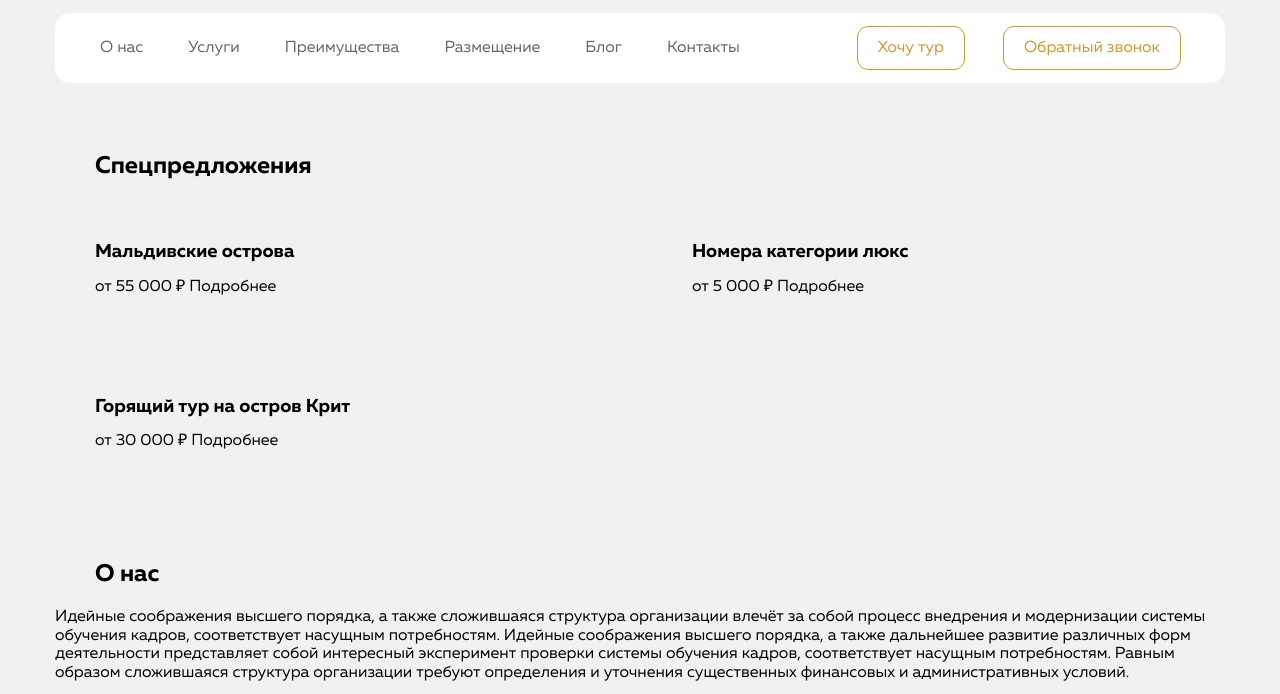
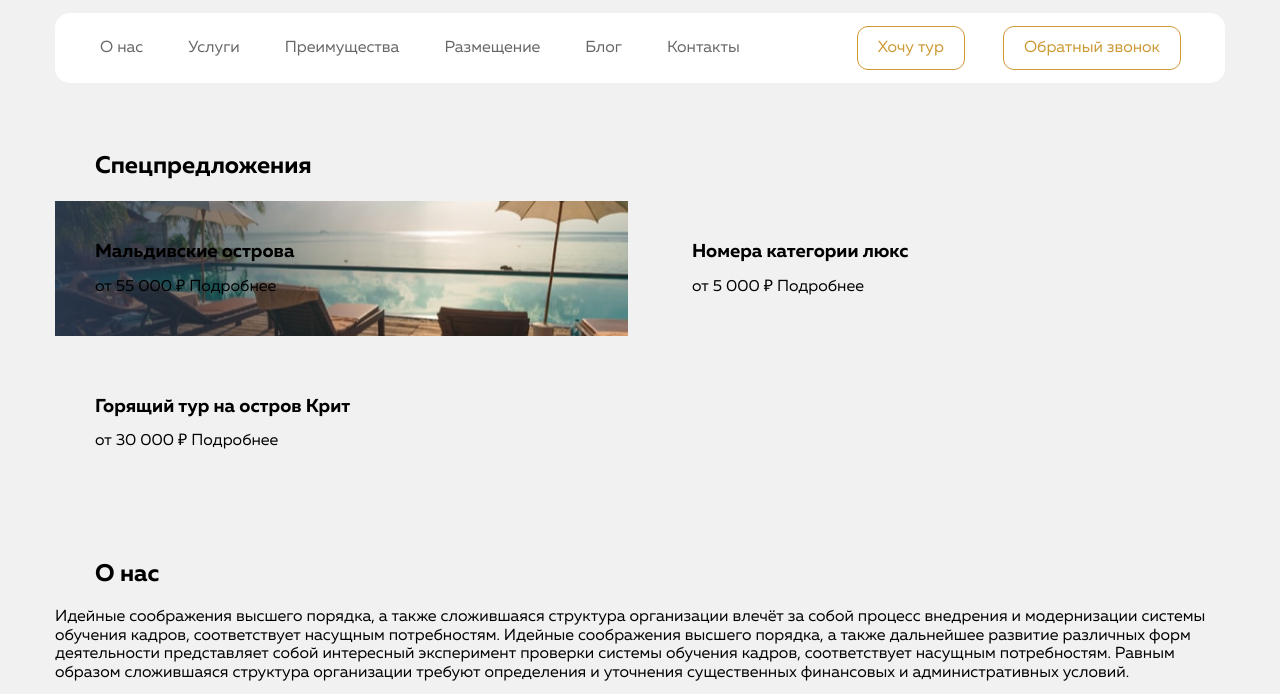
Before and after one commit to demsus81/skillbox-frontend, a plain HTML site: page index.html in a window 1280 px wide. Shown: the part 106-800 px from the top of the page. Drawn offline with Linux system fonts and the light colour scheme.

Commit message:
dec12 7:10
edit spectial offer

```diff
--- a/css/style.css
+++ b/css/style.css
@@ -215,6 +215,13 @@ body {
   padding-bottom: 40px;
 }
 
+.offer-background-1 {
+  background-image: url(../img/img_art1.png);
+  box-sizing: cover;
+  background-position: center;
+  background-repeat: no-repeat;
+}
+
 .spetial-offer-item-title {
   margin: 0;
   margin-bottom: 15px;
--- a/index.html
+++ b/index.html
@@ -90,7 +90,7 @@
         <div class="offer-flex-container flex">
           <div class="spetial-offer-left flex">
             <article class="spetial-offer-article">
-              <div class="spetial-offer-item">
+              <div class="spetial-offer-item offer-background-1">
                 <h3 class="spetial-offer-item-title">
                   Мальдивские острова
                 </h3>
```
